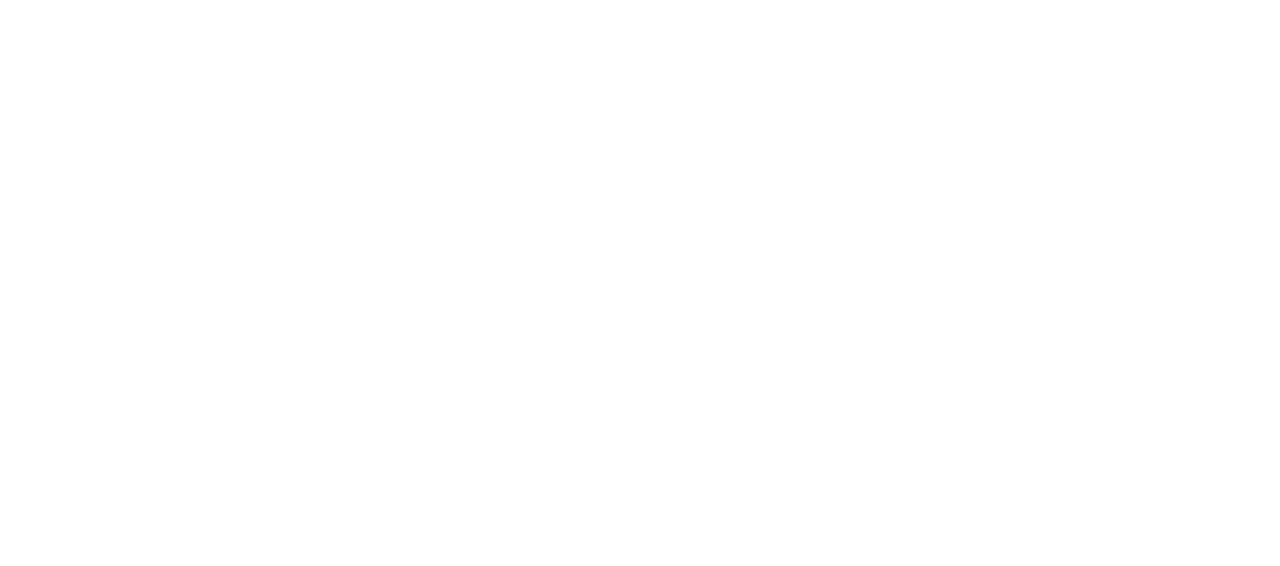
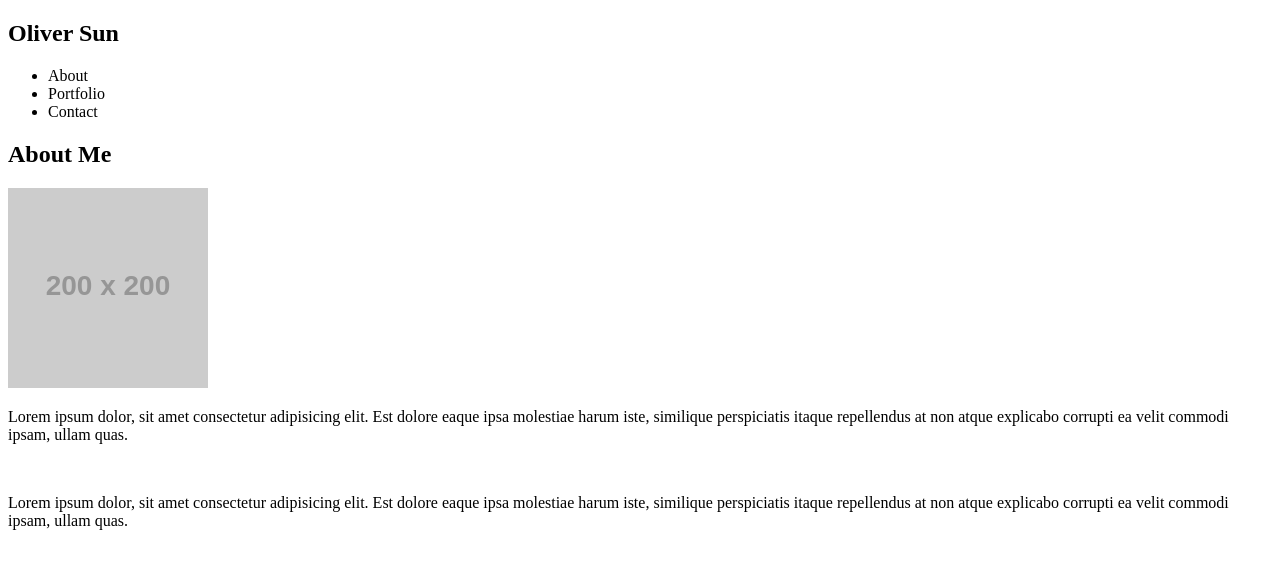
Before and after one commit to Olisun/Basic-Portfolio, a plain HTML site: page index.html in a window 1280 px wide. Drawn offline with Linux system fonts and the light colour scheme; placeholder pictures from the web are drawn by us.

Commit message:
added initial content to index and contact html files

```diff
--- a/index.html
+++ b/index.html
@@ -5,10 +5,36 @@
   <meta charset="UTF-8">
   <meta name="viewport" content="width=device-width, initial-scale=1.0">
   <meta http-equiv="X-UA-Compatible" content="ie=edge">
-  <title>Document</title>
+  <title>Oliver Sun Portfolio Page</title>
 </head>
 
 <body>
+  <section>
+    <header>
+      <div>
+        <h1>Oliver Sun</h1>
+      </div>
+      <div>
+        <ul>
+          <li>About</li>
+          <li>Portfolio</li>
+          <li>Contact</li>
+        </ul>
+      </div>
+    </header>
+  </section>
+  <section>
+    <div>
+      <h1>About Me</h1>
+    </div>
+    <div>
+      <img src="https://placehold.it/200x200" alt="placeholder ">
+    </div>
+    <div>
+      <p>Lorem ipsum dolor, sit amet consectetur adipisicing elit. Est dolore eaque ipsa molestiae harum iste, similique perspiciatis itaque repellendus at non atque explicabo corrupti ea velit commodi ipsam, ullam quas.</p><br>
+      <p>Lorem ipsum dolor, sit amet consectetur adipisicing elit. Est dolore eaque ipsa molestiae harum iste, similique perspiciatis itaque repellendus at non atque explicabo corrupti ea velit commodi ipsam, ullam quas.</p>
+    </div>
+  </section>
 
 </body>
 
```
Also changed, not shown: contact.html (+39 -0 lines).
